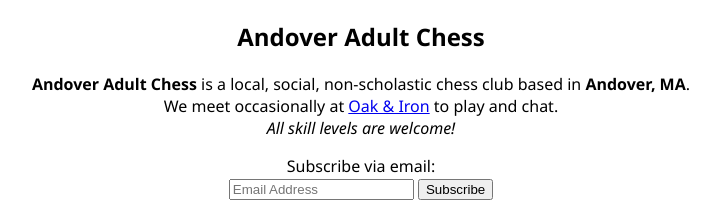
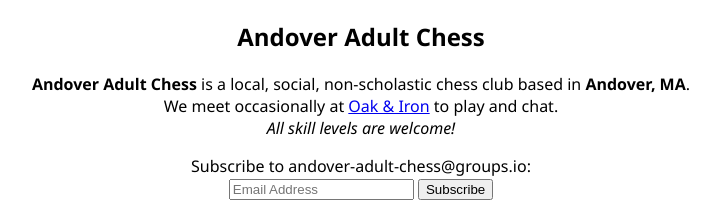
Before and after one commit to andover-adult-chess/andover-adult-chess.github.io, a plain HTML site: page index.html in a window 1280 px wide. Shown: the top 213 px of the page, without its empty margins (279-998 px from the left). Drawn offline with Linux system fonts and the light colour scheme.

Commit message:
add email address

```diff
--- a/index.html
+++ b/index.html
@@ -13,7 +13,7 @@
         <div id="signup">
             <form action="https://groups.io/g/andover-adult-chess/signup?u=5191250401499933553" method="post" id="signup-form" name="groupsio-embedded-subscribe-form" target="_blank">
                 <label for="email" id="signup-label">
-                    Subscribe via email:
+                    Subscribe to <span id="email-list">our email list</span>:
                 </label>
                 <br>
                 <input type="email" value="" name="email" class="email" id="signup-email" placeholder="Email Address" required="">
@@ -31,5 +31,9 @@
         <div id="calendar">
             <iframe src="https://calendar.google.com/calendar/embed?height=200&wkst=1&bgcolor=%23ffffff&ctz=America%2FNew_York&showTitle=0&showCalendars=0&showTabs=0&mode=AGENDA&showTz=0&showPrint=0&showDate=0&showNav=0&src=ZDhmNzM4NTRjYWU4N2VjZWJmYmJiMjYyMDZhMGE2YjYwYTY0ZWJjMzVmN2E0MGRjZmU5ZTlkYzYwNjAwMzliNUBncm91cC5jYWxlbmRhci5nb29nbGUuY29t&color=%23795548" style="border-width:0" width="400" height="200" frameborder="0" scrolling="no"></iframe>
         </div>
+        <script>
+            var e = document.getElementById('email-list');
+            e.innerText = 'andover-adult-chess' + String.fromCharCode(64) + 'groups' + String.fromCharCode(46) + 'io';
+        </script>
     </body>
 </html>
```
